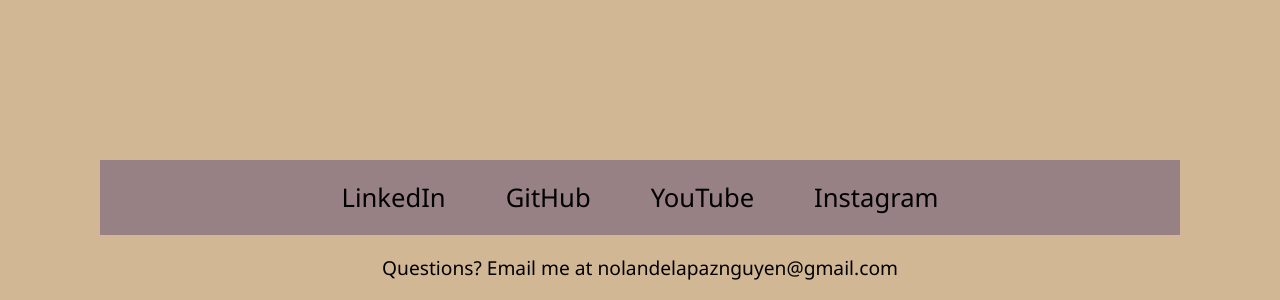
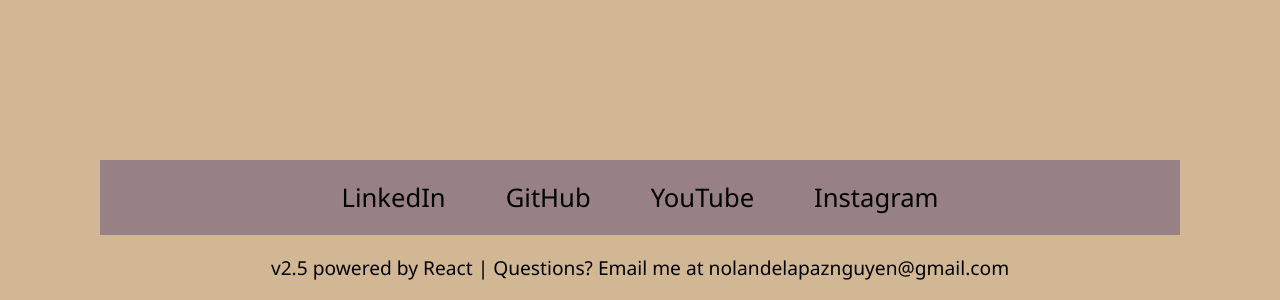
Before and after one commit to nndpznn/nndpznn.github.io, a React (Create React App) app in the folder nndpznn-app/: page /#/resume in a window 1280 px wide. Shown: the part 1428-1728 px from the top of the page. Built offline with nearby package versions, Linux system fonts and the light colour scheme.

Commit message:
v2.5 | added version 2.5 marker in the footer.

```diff
--- a/nndpznn-app/src/UIComponents/contactFooter.js
+++ b/nndpznn-app/src/UIComponents/contactFooter.js
@@ -46,7 +46,8 @@
       </nav>
 
       <p className="textcenter">
-        Questions? Email me at nolandelapaznguyen@gmail.com
+        v2.5 powered by React | Questions? Email me at
+        nolandelapaznguyen@gmail.com
       </p>
     </div>
   );
```
